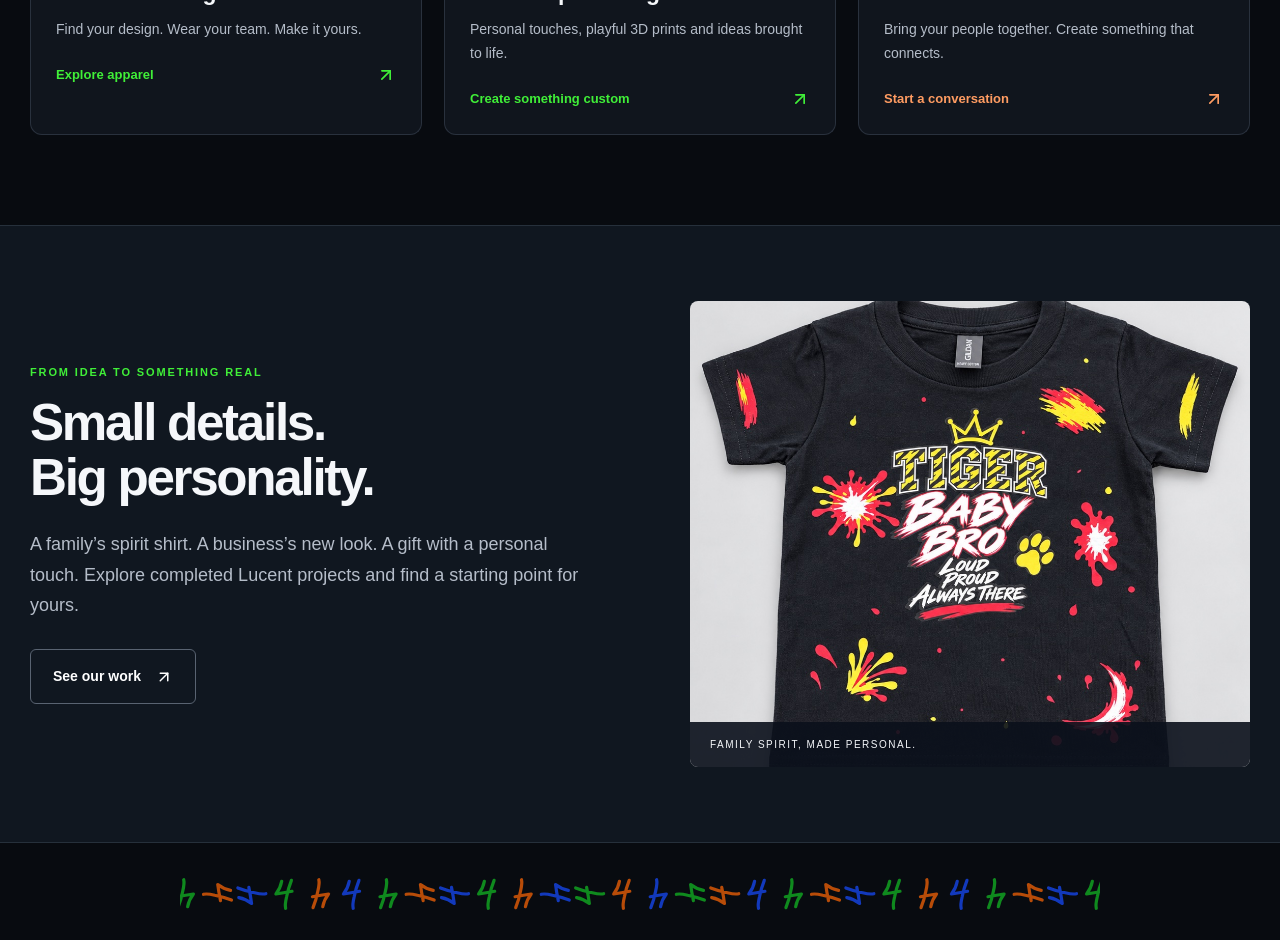
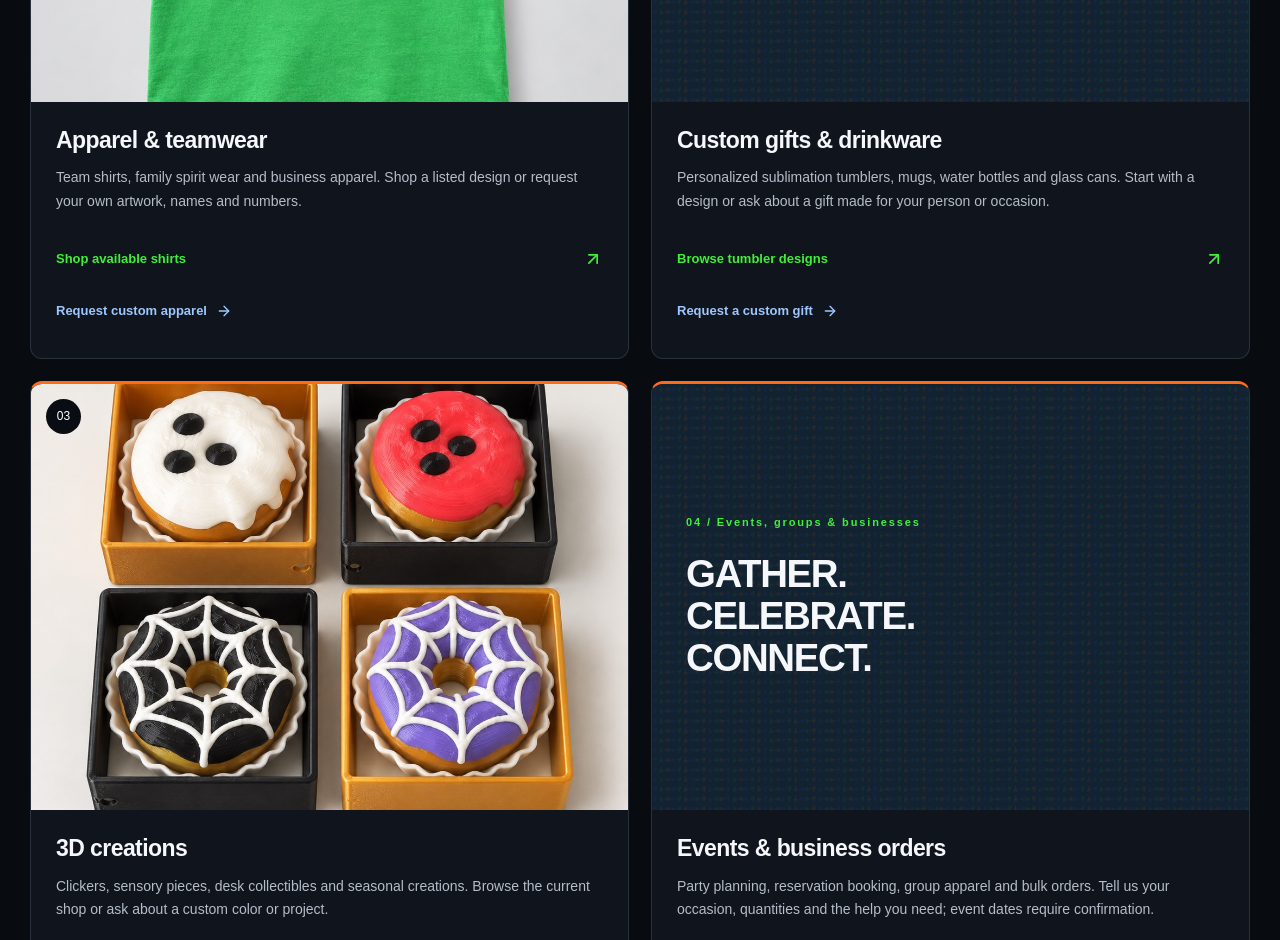
Before and after one commit to LucentPrint/lucent-print, a Next.js app: page / in a window 1280 px wide. Shown: the part 1860-2800 px from the top of the page. Built offline with nearby package versions, Linux system fonts and the light colour scheme; no server answers.

Commit message:
Clarify Lucent creative offerings and customer starting paths

```diff
--- a/app/custom/page.tsx
+++ b/app/custom/page.tsx
@@ -1,8 +1,8 @@
 import { ServiceLanding } from "@/components/service-landing";
 export const metadata={title:"Custom Prints & Gifts"};
-export default function Page(){return <ServiceLanding eyebrow="CREATE WITH LUCENT" title="Your idea. A personal touch." description="Choose an existing piece or tell us about something new. Start with what you want to make—we’ll help you find the right process." items={[
+export default function Page(){return <ServiceLanding eyebrow="CREATE WITH LUCENT" title="Your idea. Your kind of custom." description="Custom apparel, sublimation gifts and drinkware, and 3D projects. Choose a starting point below, then share your artwork or idea, quantity and needed date. We’ll discuss the options and quote before you commit." items={[
 {title:"Custom apparel",description:"Shirts for teams, families and businesses. Send your artwork or request help with a design.",href:"/custom-studio",action:"Build an apparel request"},
-{title:"Personalized tumblers",description:"Explore drinkware designs and personalization options, or ask about a custom piece.",href:"/tumblers",action:"Explore tumblers"},
+{title:"Sublimation gifts & drinkware",description:"Explore tumbler designs or request personalized mugs, water bottles and glass cans. Ask about artwork and product compatibility for your project.",href:"/tumblers",action:"Explore tumblers"},
 {title:"3D prints & collectibles",description:"Browse clickers, sensory pieces and seasonal creations in the existing shop.",href:"/shop",action:"Browse 3D prints"},
 {title:"Something different?",description:"Tell us your idea, quantity and occasion so we can discuss what’s possible.",href:"/contact",action:"Ask about your project"}
 ]}/>;}
--- a/app/events-business/page.tsx
+++ b/app/events-business/page.tsx
@@ -1,7 +1,7 @@
 import { ServiceLanding } from "@/components/service-landing";
 export const metadata={title:"Events & Business Orders"};
-export default function Page(){return <ServiceLanding eyebrow="MADE FOR YOUR PEOPLE" title="Bring everyone together." description="Celebrations, team orders and a business’s next chapter. Choose the kind of support you need and let’s work through the details." items={[
-{title:"Party planning & reservations",description:"Share your occasion, theme and the planning help you need. Review the reservation service details before booking; dates require confirmation.",href:"/party-planning",action:"Explore event services"},
+export default function Page(){return <ServiceLanding eyebrow="MADE FOR YOUR PEOPLE" title="Creative work for your people." description="Party planning and reservation services, coordinated group apparel, and business or bulk orders. Choose the service you need, then share your event date, quantity and project details." items={[
+{title:"Party planning & reservations",description:"Start with your celebration, theme and planning needs. For the paid reservation booking service, review what you’re purchasing before checkout. Payment does not automatically confirm your date.",href:"/party-planning",action:"Explore event services"},
 {title:"Team & group apparel",description:"Coordinate sizes, artwork and personalization for your team, family or group.",href:"/custom-studio#order",action:"Plan a group shirt order"},
 {title:"Business & bulk orders",description:"Request business pricing, custom colors, event quantities or reseller packages.",href:"/wholesale",action:"Request a bulk quote"},
 {title:"See completed projects",description:"Explore real apparel and 3D-print work to help shape your brief.",href:"/our-work",action:"Browse our work"}
--- a/app/globals.css
+++ b/app/globals.css
@@ -67,3 +67,16 @@ footer>.lp-four-divider{margin-top:0;margin-bottom:35px}.lp-footer-logo{margin:a
 @media(min-width:1280px){.lp-header-inner{height:142px;padding-top:88px}#main-navigation{position:static;display:flex;flex-direction:row;align-items:center;justify-content:center;border:0;background:transparent;box-shadow:none;padding:0;max-height:none;overflow:visible}.lp-header-cart{top:26px}.lp-header-account{top:36px}}
 @media(max-width:800px){.lp-header-inner{height:76px}.lp-header-logo{width:186px;top:6px}.lp-brand-masthead{padding:26px 16px 0}.lp-brand-center{padding:13px 8px;border-radius:8px}.lp-brand-masthead:before,.lp-brand-masthead:after{display:none}.lp-four-divider{height:34px;background-size:auto 34px;margin:18px auto}.lp-brand-compact{padding:0 0 10px}.lp-hero{padding-top:18px}.lp-hero h1{font-size:46px}.lp-header-inner #main-navigation{top:76px}.lp-header-account{display:none}.lp-process{padding-top:22px}}
 @media(min-width:1280px){.lp-menu-toggle{display:none}#main-navigation>.xl\:hidden,#main-navigation>a[href="/account"]{display:none}}
+
+/* Concrete service discovery, scoped to the homepage preview. */
+.lp-offering-grid{grid-template-columns:repeat(2,minmax(0,1fr))}
+.lp-offering-grid .lp-path-card{display:flex;flex-direction:column}
+.lp-offering-grid .lp-card-copy{flex:1;display:flex;flex-direction:column}
+.lp-offering-grid .lp-card-action{margin-top:auto;min-height:44px;align-items:center}
+.lp-secondary-action{margin-top:8px;font-size:13px}
+.lp-category-panel{position:relative;isolation:isolate;overflow:hidden;aspect-ratio:1.4;padding:34px;display:flex;flex-direction:column;justify-content:center;background:#132231}
+.lp-category-panel>p{font-size:clamp(25px,3vw,42px);line-height:1.1;letter-spacing:-.035em;font-weight:850;max-width:340px;margin-top:22px;z-index:1}
+.lp-category-four{position:absolute;inset:0;opacity:.16;background-image:url('/images/brand/cascade-fours.svg');background-repeat:repeat;background-size:110px;pointer-events:none;z-index:-1}
+.lp-offering-grid .lp-path-card:nth-child(4){border-top:3px solid var(--lp-orange)}
+html[data-theme="light"] .lp-category-panel{background:#eaf0f8}
+@media(max-width:800px){.lp-offering-grid{grid-template-columns:1fr}.lp-category-panel{aspect-ratio:1.65;padding:25px}.lp-category-panel>p{font-size:32px}}
--- a/app/page.tsx
+++ b/app/page.tsx
@@ -4,19 +4,20 @@ import Link from "next/link";
 import { ArrowUpRight, ArrowRight } from "lucide-react";
 
 const paths = [
-  { number: "01", title: "Shirts & team gear", text: "Find your design. Wear your team. Make it yours.", href: "/apparel", action: "Explore apparel", image: "/images/our-work/inspirada-green-front.jpg", alt: "Completed green Inspirada Bulldogs team shirt" },
-  { number: "02", title: "Custom prints & gifts", text: "Personal touches, playful 3D prints and ideas brought to life.", href: "/custom", action: "Create something custom", image: "/images/our-work/halloween-donut-collection.jpg", alt: "Completed collection of colorful Halloween clickers" },
-  { number: "03", title: "Events & business orders", text: "Bring your people together. Create something that connects.", href: "/events-business", action: "Start a conversation", image: "/images/our-work/exotica-scissors-shirt.jpg", alt: "Completed custom apparel for a local business" },
+  { number: "01", title: "Apparel & teamwear", text: "Team shirts, family spirit wear and business apparel. Shop a listed design or request your own artwork, names and numbers.", href: "/apparel", action: "Shop available shirts", secondary: "/custom-studio", secondaryAction: "Request custom apparel", image: "/images/our-work/inspirada-green-front.jpg", alt: "Completed green Inspirada Bulldogs team shirt", examples: "TEAM / FAMILY / BUSINESS" },
+  { number: "02", title: "Custom gifts & drinkware", text: "Personalized sublimation tumblers, mugs, water bottles and glass cans. Start with a design or ask about a gift made for your person or occasion.", href: "/tumblers", action: "Browse tumbler designs", secondary: "/contact", secondaryAction: "Request a custom gift", image: null, alt: "", examples: "YOUR NAME. YOUR IDEA.", detail: "Personalized gifts & drinkware" },
+  { number: "03", title: "3D creations", text: "Clickers, sensory pieces, desk collectibles and seasonal creations. Browse the current shop or ask about a custom color or project.", href: "/shop", action: "Shop 3D creations", secondary: "/contact", secondaryAction: "Ask about a 3D project", image: "/images/our-work/halloween-donut-collection.jpg", alt: "Completed colorful Halloween donut clickers made by Lucent Print", examples: "CLICK / COLLECT / CREATE" },
+  { number: "04", title: "Events & business orders", text: "Party planning, reservation booking, group apparel and bulk orders. Tell us your occasion, quantities and the help you need; event dates require confirmation.", href: "/events-business", action: "Explore event & business services", secondary: "/party-planning", secondaryAction: "View planning & reservation details", image: null, alt: "", examples: "GATHER. CELEBRATE. CONNECT.", detail: "Events, groups & businesses" },
 ];
 export default function Home() {
   return <div className="lucent-home"><BrandMasthead/>
     <section className="lp-hero shell">
-      <div className="lp-hero-copy"><p className="lp-kicker">LAS VEGAS MADE. PERSONALLY CREATED.</p><h1>Made for you.<br />Made to <em>stand out.</em></h1><p className="lp-intro">Your team. Your style. Your next big idea. Apparel, custom gifts and creative projects—all under one Lucent.</p><div className="lp-actions"><Link className="lp-button" href="/apparel">Shop shirts & team gear <ArrowRight size={18}/></Link><Link className="lp-text-link" href="/custom">Have something in mind? <ArrowUpRight size={18}/></Link></div></div>
+      <div className="lp-hero-copy"><p className="lp-kicker">LUCENT PRINT · LAS VEGAS</p><h1>Raw ideas.<br /><em>Real creations.</em></h1><p className="lp-intro">Raw, innovative creativity—made personal. We create apparel and teamwear, custom gifts and drinkware, and 3D pieces. We also help with party planning, reservations and business orders.</p><div className="lp-actions"><Link className="lp-button" href="#paths-title">Explore what we do <ArrowRight size={18}/></Link><Link className="lp-text-link" href="/contact">Bring us your idea <ArrowUpRight size={18}/></Link></div></div>
       <div className="lp-hero-art"><div className="lp-image-frame"><Image src="/images/our-work/inspirada-green-front.jpg" alt="A finished Inspirada Bulldogs shirt made by Lucent Print" fill sizes="(max-width: 800px) 100vw, 50vw" priority className="object-cover"/></div><div className="lp-image-note"><span className="lp-dot"/> REAL PROJECT / TEAM APPAREL</div><div className="lp-floating-label">A little more <strong>you.</strong></div></div>
     </section>
-    <BrandDivider/><section className="lp-paths shell" aria-labelledby="paths-title"><div className="lp-section-heading"><div><p className="lp-kicker">ONE LUCENT. YOUR WAY IN.</p><h2 id="paths-title">What are we creating?</h2></div><p>Choose a starting point.<br/>We’ll help with the details.</p></div><div className="lp-path-grid">{paths.map(p=><Link href={p.href} className="lp-path-card" key={p.number}><div className="lp-card-image"><Image src={p.image} alt={p.alt} fill sizes="(max-width: 800px) 100vw, 33vw" className="object-cover"/><span>{p.number}</span></div><div className="lp-card-copy"><h3>{p.title}</h3><p>{p.text}</p><span className="lp-card-action">{p.action}<ArrowUpRight size={20}/></span></div></Link>)}</div></section>
-    <section className="lp-work"><div className="shell lp-work-grid"><div><p className="lp-kicker">FROM IDEA TO SOMETHING REAL</p><h2>Small details.<br/>Big personality.</h2><p className="lp-intro">A family’s spirit shirt. A business’s new look. A gift with a personal touch. Explore completed Lucent projects and find a starting point for yours.</p><Link href="/our-work" className="lp-button lp-button-outline">See our work <ArrowUpRight size={18}/></Link></div><div className="lp-work-photo"><Image src="/images/our-work/tiger-baby-bro-shirt.jpg" alt="Completed Tiger Baby Bro family spirit shirt" fill sizes="(max-width:800px) 100vw, 45vw" className="object-cover"/><span>FAMILY SPIRIT, MADE PERSONAL.</span></div></div></section>
-    <BrandDivider/><section className="shell lp-process"><div className="lp-section-heading"><div><p className="lp-kicker">CUSTOM DOESN’T HAVE TO BE COMPLICATED</p><h2>Your idea starts here.</h2></div><Link className="lp-text-link" href="/custom">Explore custom options <ArrowUpRight size={18}/></Link></div><ol>{[["Tell us your idea","Share the occasion, design, quantity and when you need it."],["Work through the details","We’ll confirm the options, artwork and quote for your project."],["Make it personal","Approve your custom apparel proof before printing begins."]].map(([title,text],i)=><li key={title}><span>0{i+1}</span><h3>{title}</h3><p>{text}</p></li>)}</ol></section>
+    <BrandDivider/><section className="lp-paths shell" aria-labelledby="paths-title"><div className="lp-section-heading"><div><p className="lp-kicker">FOUR WAYS TO CREATE WITH LUCENT</p><h2 id="paths-title">What can we make for you?</h2></div><p>Shop available designs, request custom work,<br/>or explore planning and reservation services.</p></div><div className="lp-path-grid lp-offering-grid">{paths.map(p=><article className="lp-path-card" key={p.number}>{p.image ? <div className="lp-card-image"><Image src={p.image} alt={p.alt} fill sizes="(max-width: 800px) 100vw, 50vw" className="object-cover"/><span>{p.number}</span></div> : <div className="lp-category-panel"><span className="lp-kicker">{p.number} / {p.detail}</span><p>{p.examples}</p><span className="lp-category-four" aria-hidden="true" /></div>}<div className="lp-card-copy"><h3>{p.title}</h3><p>{p.text}</p><Link href={p.href} className="lp-card-action">{p.action}<ArrowUpRight size={20} aria-hidden="true"/></Link><Link href={p.secondary} className="lp-text-link lp-secondary-action">{p.secondaryAction}<ArrowRight size={16} aria-hidden="true"/></Link></div></article>)}</div></section>
+    <section className="lp-work"><div className="shell lp-work-grid"><div><p className="lp-kicker">FROM IDEA TO SOMETHING REAL</p><h2>Real work.<br/>Distinct personality.</h2><p className="lp-intro">A team shirt with its own identity. A family design that gets everyone involved. A 3D piece with a little attitude. Explore completed Lucent projects for inspiration. Current availability is shown in the shop.</p><Link href="/our-work" className="lp-button lp-button-outline">See our work <ArrowUpRight size={18}/></Link></div><div className="lp-work-photo"><Image src="/images/our-work/tiger-baby-bro-shirt.jpg" alt="Completed Tiger Baby Bro family spirit shirt" fill sizes="(max-width:800px) 100vw, 45vw" className="object-cover"/><span>FAMILY SPIRIT, MADE PERSONAL.</span></div></div></section>
+    <BrandDivider/><section className="shell lp-process"><div className="lp-section-heading"><div><p className="lp-kicker">CUSTOM DOESN’T HAVE TO BE COMPLICATED</p><h2>How to get started.</h2></div><Link className="lp-text-link" href="/custom">Explore custom options <ArrowUpRight size={18}/></Link></div><ol>{[["Shopping a listed item?","Choose an available product, review its options and price, then continue through checkout."],["Making something custom?","Send your idea, artwork, quantities, sizes and needed date. We’ll work through the scope and quote; printing follows your artwork approval."],["Planning an event?","Share your occasion and the support you need. Read the reservation details before paying—payment alone does not confirm your event date."]].map(([title,text],i)=><li key={title}><span>0{i+1}</span><h3>{title}</h3><p>{text}</p></li>)}</ol></section>
     <section className="shell lp-close"><BrandDivider/><p className="lp-kicker">LET’S MAKE YOUR NEXT IDEA HAPPEN</p><h2>Something only<br/><em>you</em> could imagine.</h2><Link className="lp-button" href="/contact">Talk to Lucent <ArrowUpRight size={18}/></Link></section>
   </div>;
 }
```
